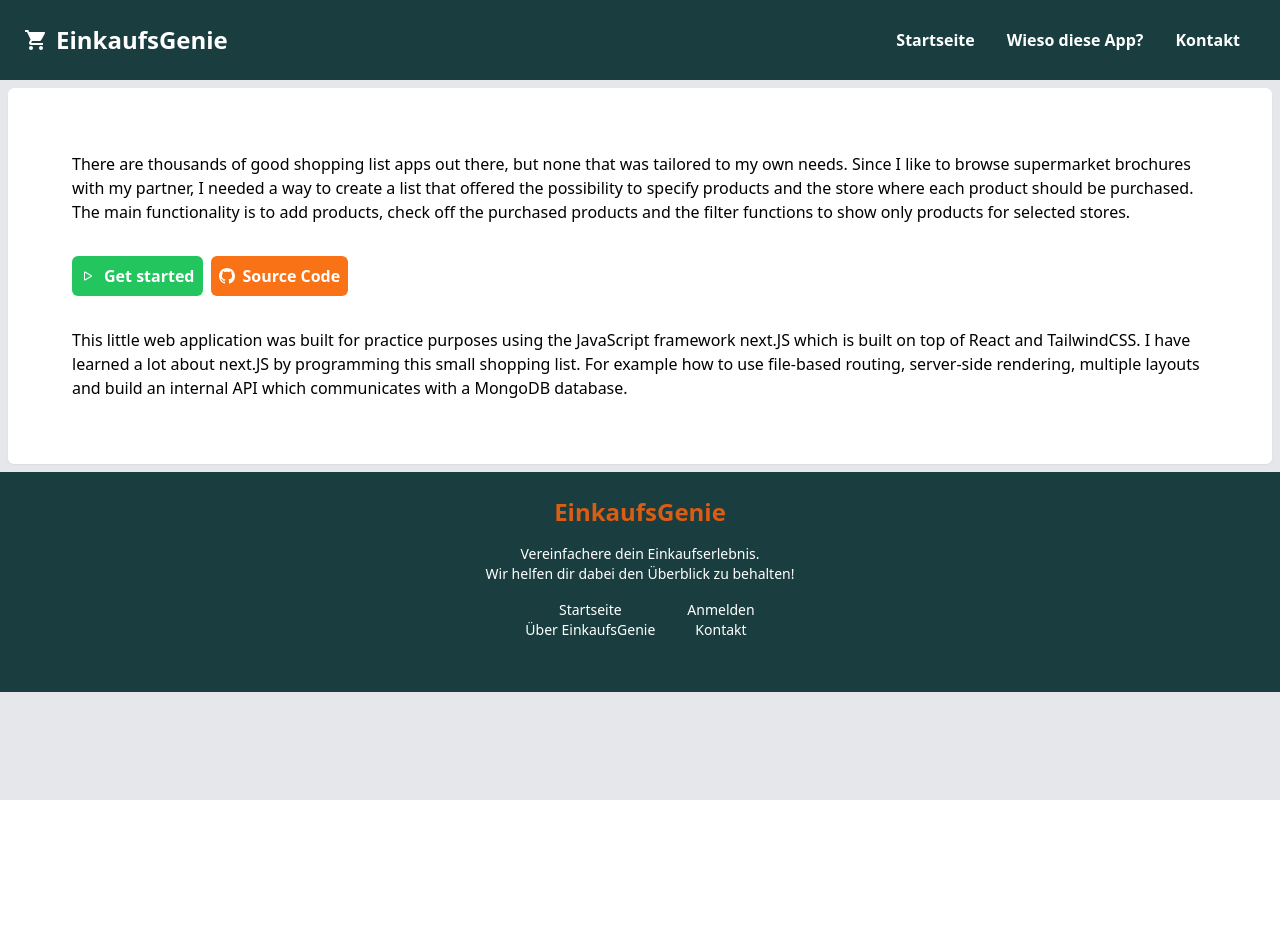
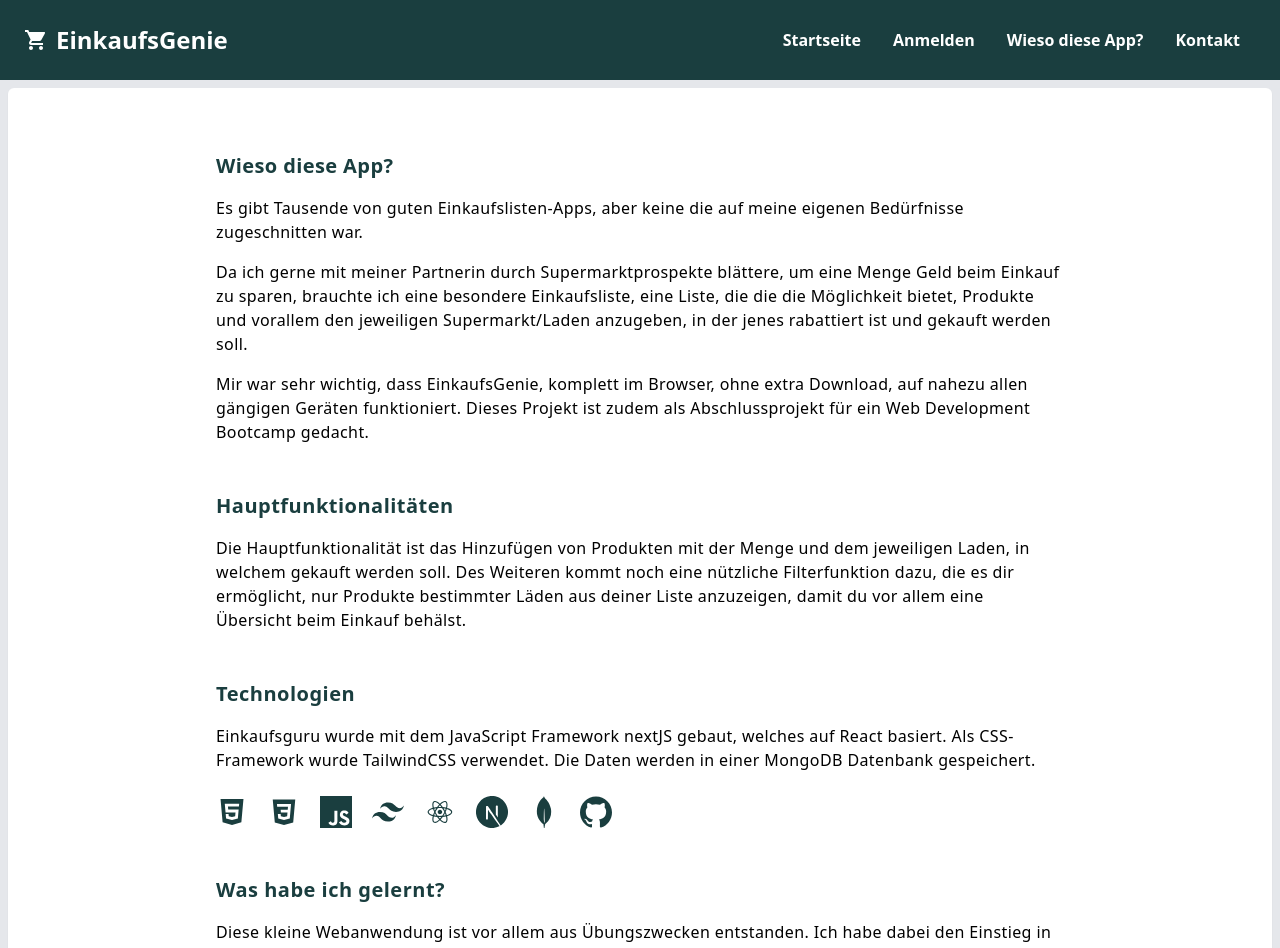
Before and after one commit to n-els/next-shoppinglist, a Next.js app: page /about in a window 1280 px wide. Shown: the top 948 px of the page. Before the commit the page ends 800 px from the top, so only its background shows below. Built offline with nearby package versions, Linux system fonts and the light colour scheme.

Commit message:
add about page content and add new links to menu and footer

```diff
--- a/components/LandingPageLayout/Footer.js
+++ b/components/LandingPageLayout/Footer.js
@@ -14,18 +14,26 @@ const Footer = () => {
       <div className="flex gap-8 mt-4 text-sm justify-center text-center">
         <ul className="text-white">
           <li>
-            <a href="http://">Startseite</a>
+            <a href="/">Startseite</a>
           </li>
           <li>
-            <a href="http://">Über EinkaufsGenie</a>
+            <a href="/about">Über EinkaufsGenie</a>
+          </li>
+          <li>
+            <a href="/datenschutz">Datenschutz</a>
           </li>
         </ul>
         <ul className="text-white">
           <li>
-            <a href="http://">Anmelden</a>
+            <a href="/auth">Anmelden</a>
           </li>
           <li>
-            <a href="http://">Kontakt</a>
+            <a href="mailto:nels@tuta.io?subject=Kontaktanfrage Einkaufsgenie">
+              Kontakt
+            </a>
+          </li>
+          <li>
+            <a href="/impressum">Impressum</a>
           </li>
         </ul>
       </div>
--- a/components/LandingPageLayout/Navigation.js
+++ b/components/LandingPageLayout/Navigation.js
@@ -5,8 +5,12 @@ import MobileMenu from './MobileMenu';
 const Navigation = () => {
   const links = [
     { name: 'Startseite', href: '/' },
+    { name: 'Anmelden', href: '/auth' },
     { name: 'Wieso diese App?', href: '/about' },
-    { name: 'Kontakt', href: '/contact' },
+    {
+      name: 'Kontakt',
+      href: 'mailto:nels@tuta.io?subject=Kontaktanfrage Einkaufsgenie',
+    },
   ];
 
   return (
--- a/pages/about.js
+++ b/pages/about.js
@@ -4,6 +4,15 @@ import Link from 'next/link';
 import LandingPageLayout from '../components/LandingPageLayout';
 import PlayIcon from '../components/Icons/PlayIcon';
 import GitHubIcon from '../components/Icons/GitHubIcon';
+import { AiFillHtml5 } from 'react-icons/ai';
+import { DiCss3, DiReact } from 'react-icons/di';
+import {
+  SiJavascript,
+  SiTailwindcss,
+  SiMongodb,
+  SiNextdotjs,
+  SiGithub,
+} from 'react-icons/si';
 
 export default function HomePage() {
   return (
@@ -11,47 +20,81 @@ export default function HomePage() {
       <Head>
         <title>next-shoppinglist</title>
       </Head>
-      <p>
-        There are thousands of good shopping list apps out there, but none that
-        was tailored to my own needs. Since I like to browse supermarket
-        brochures with my partner, I needed a way to create a list that offered
-        the possibility to specify products and the store where each product
-        should be purchased. The main functionality is to add products, check
-        off the purchased products and the filter functions to show only
-        products for selected stores.
-      </p>
+      <section className="px-6 tracking-wide max-w-4xl xl:mx-auto">
+        <article>
+          <h2 className="text-xl font-semibold mb-4 text-primary ">
+            Wieso diese App?
+          </h2>
+          <p className="mb-4">
+            Es gibt Tausende von guten Einkaufslisten-Apps, aber keine die auf
+            meine eigenen Bedürfnisse zugeschnitten war. <br />
+          </p>
+          <p>
+            Da ich gerne mit meiner Partnerin durch Supermarktprospekte
+            blättere, um eine Menge Geld beim Einkauf zu sparen, brauchte ich
+            eine besondere Einkaufsliste, eine Liste, die die die Möglichkeit
+            bietet, Produkte und vorallem den{' '}
+            <span className="font-medium">
+              jeweiligen Supermarkt/Laden anzugeben
+            </span>
+            , in der jenes rabattiert ist und gekauft werden soll.
+          </p>
 
-      <div className="my-8 flex">
-        <Link
-          href="/lists"
-          className="btn rounded-md px-2 py-2 bg-green-500 text-white font-bold hover:shadow-md
-            hover:bg-green-900 flex items-center"
-        >
-          <span className="mr-2">
-            <PlayIcon />
-          </span>
-          Get started
-        </Link>
-        <a
-          className="btn rounded-md px-2 py-2 bg-orange-500 text-white font-bold ml-2 hover:shadow-md
-          hover:bg-green-900 flex items-center"
-          href="http://github.com/n-els/next-shoppinglist"
-          target="_blank"
-        >
-          <span className="mr-2">
-            <GitHubIcon />
-          </span>
-          Source Code
-        </a>
-      </div>
-      <p>
-        This little web application was built for practice purposes using the
-        JavaScript framework next.JS which is built on top of React and
-        TailwindCSS. I have learned a lot about next.JS by programming this
-        small shopping list. For example how to use file-based routing,
-        server-side rendering, multiple layouts and build an internal API which
-        communicates with a MongoDB database.
-      </p>
+          <p className="mt-4">
+            Mir war sehr wichtig, dass EinkaufsGenie, komplett im Browser, ohne
+            extra Download, auf nahezu allen gängigen Geräten funktioniert.
+            Dieses Projekt ist zudem als Abschlussprojekt für ein Web
+            Development Bootcamp gedacht.
+          </p>
+        </article>
+        <article>
+          <h2 className="text-xl font-semibold mt-12 mb-4 text-primary tracking-wide">
+            Hauptfunktionalitäten
+          </h2>
+          <p>
+            Die Hauptfunktionalität ist das Hinzufügen von Produkten mit der
+            Menge und dem jeweiligen Laden, in welchem gekauft werden soll. Des
+            Weiteren kommt noch eine nützliche Filterfunktion dazu, die es dir
+            ermöglicht, nur Produkte bestimmter Läden aus deiner Liste
+            anzuzeigen, damit du vor allem eine Übersicht beim Einkauf behälst.
+          </p>
+        </article>
+        <article>
+          <h2 className="text-xl font-semibold mt-12 mb-4 text-primary tracking-wide">
+            Technologien
+          </h2>
+          <p>
+            Einkaufsguru wurde mit dem JavaScript Framework nextJS gebaut,
+            welches auf React basiert. Als CSS-Framework wurde TailwindCSS
+            verwendet. Die Daten werden in einer MongoDB Datenbank gespeichert.
+          </p>
+          <p className="mt-6 text-primary flex gap-2 sm:gap-5">
+            <AiFillHtml5 size="2rem" />
+            <DiCss3 size="2rem" />
+            <SiJavascript size="2rem" />
+            <SiTailwindcss size="2rem" />
+            <DiReact size="2rem" />
+            <SiNextdotjs size="2rem" />
+            <SiMongodb size="2rem" />
+            <SiGithub size="2rem" />
+          </p>
+        </article>
+        <article>
+          <h2 className="text-xl font-semibold mt-12 mb-4 text-primary tracking-wide">
+            Was habe ich gelernt?
+          </h2>
+          <p>
+            Diese kleine Webanwendung ist vor allem aus Übungszwecken
+            entstanden. Ich habe dabei den Einstieg in nextJS geschafft, ein
+            JavaScript Framework, welches auf React basiert. Mit diesem Projekt
+            konnte ich viele Konzepte und Technologien elernen, wie das
+            File-based-Routing, Server-Side-Rendering und das Erstellen einer
+            internen API, welche mit einer MongoDB Datenbank kommuniziert. Für
+            das CSS-Styling wurde TailwindCSS verwendet, es eignet sich
+            hervorragend um Komponenten zu verschönern.
+          </p>
+        </article>
+      </section>
     </>
   );
 }
```
